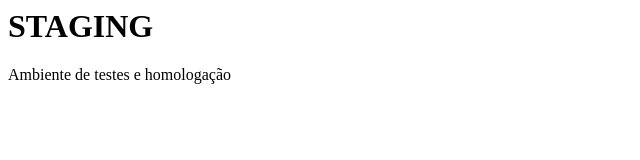
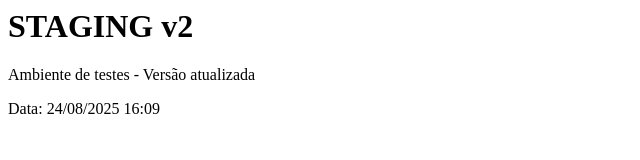
Before and after one commit to alielsonfp/atividade3, a plain HTML site: page staging/index.html in a window 1280 px wide. Shown: the whole page, without its empty margins (0-640 px from the left). Drawn offline with Linux system fonts and the light colour scheme.

Commit message:
feat(staging): STAGING v2 com timestamp

```diff
--- a/staging/index.html
+++ b/staging/index.html
@@ -1 +1,3 @@
-<h1>STAGING</h1><p>Ambiente de testes e homologação</p>
+<h1>STAGING v2</h1>
+<p>Ambiente de testes - Versão atualizada</p>
+<p>Data: 24/08/2025 16:09</p>
```
